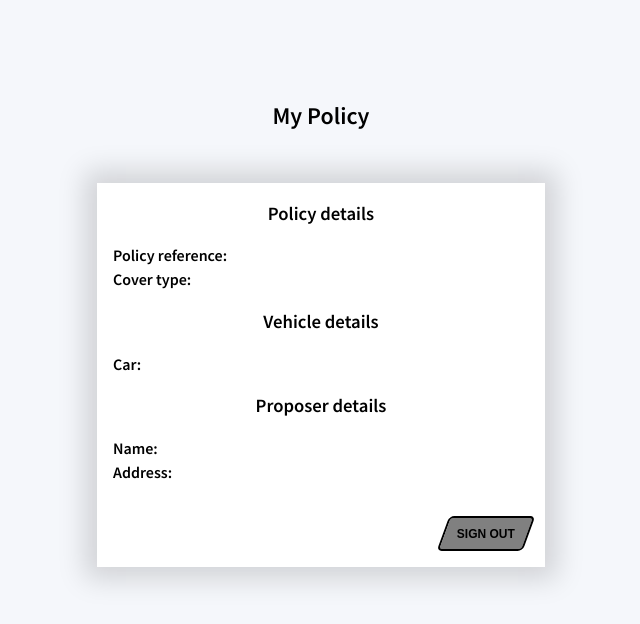
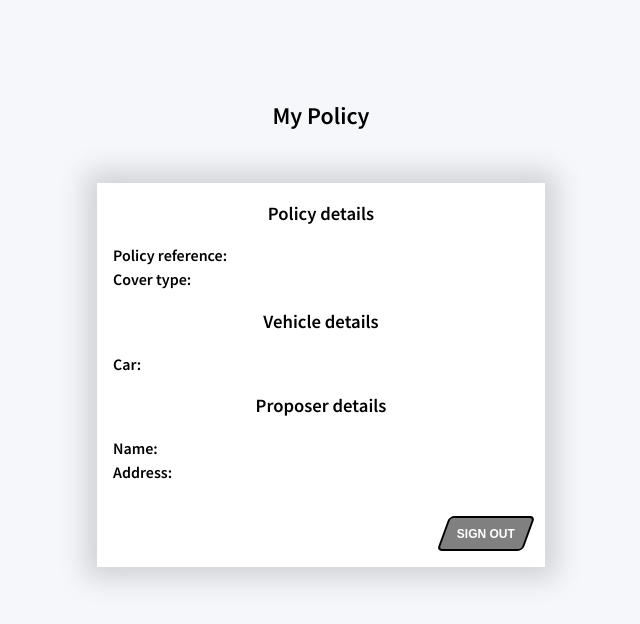
Before and after one commit to ArifEbrahim/login-tech-test, a React (Create React App) app: page /policy in a window 1280 px wide. In both pictures the pointer is over the button "SIGN OUT". Shown: the top 624 px of the page, without its empty margins (319-959 px from the left). Built offline with nearby package versions, Linux system fonts and the light colour scheme; no server answers.

Commit message:
updated button style

```diff
--- a/src/Login/Login.css
+++ b/src/Login/Login.css
@@ -55,7 +55,7 @@ input{
 }
 
 button:hover {
-  box-shadow: inset 85px 0 0 grey;
+  background-color: grey;
 }
 
 .btn-text-light{
--- a/src/Policy/Policy.css
+++ b/src/Policy/Policy.css
@@ -64,3 +64,7 @@ h3 {
   text-transform: uppercase;
   color: black;
 }
+
+button:hover .btn-text-dark {
+  color: white
+}
```
Also changed, not shown: 2 other files (tests, documents, lock files or other folders).
